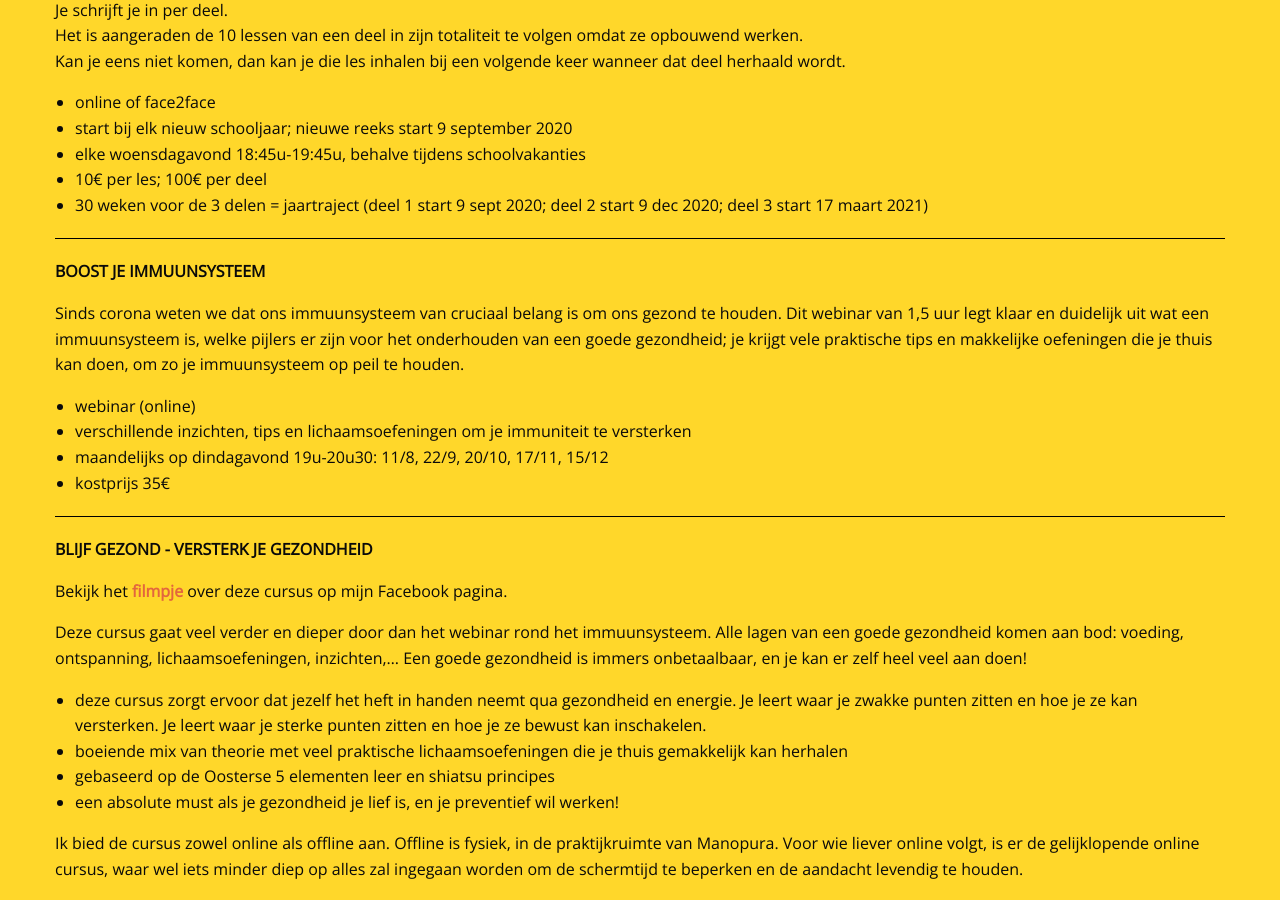
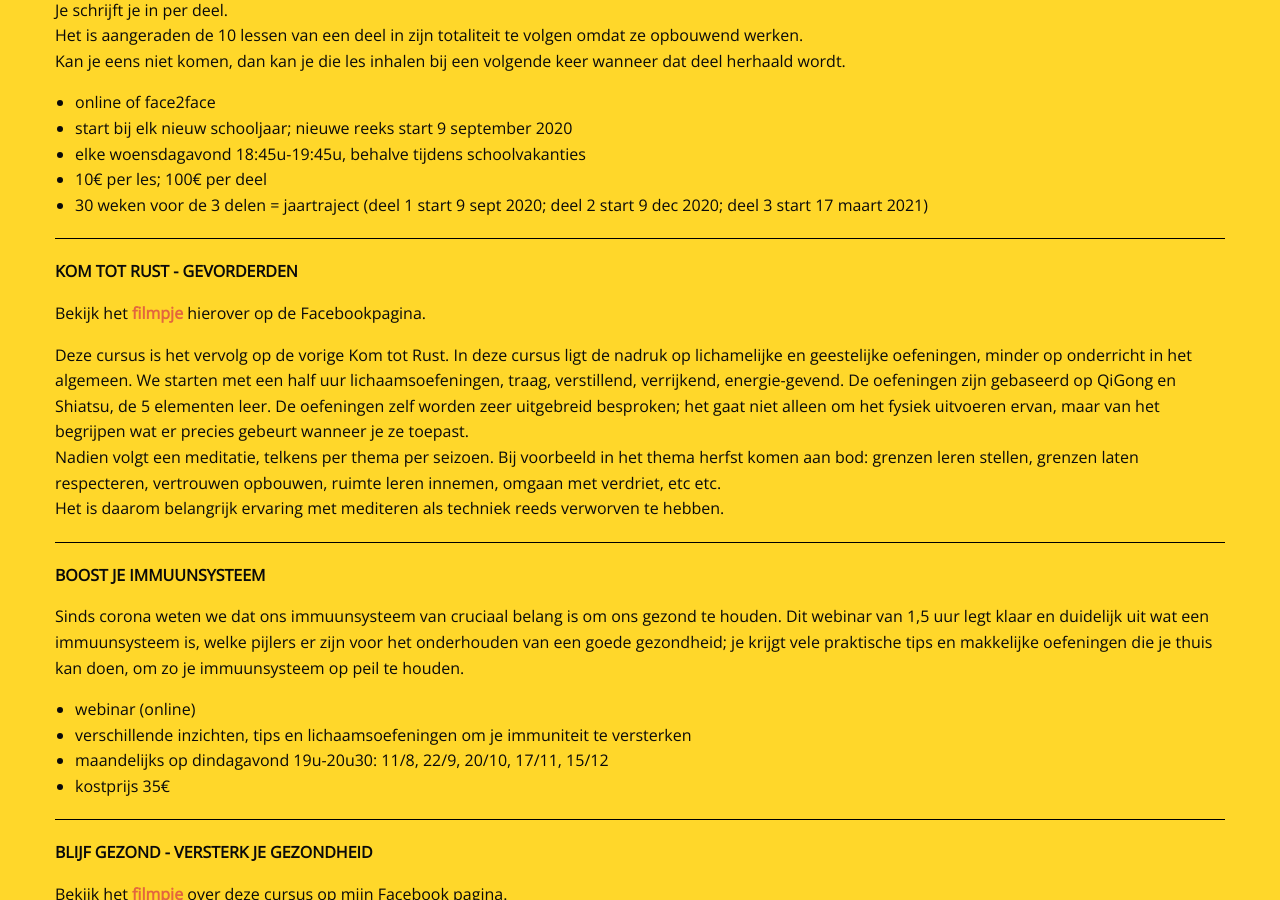
Before and after one commit to manopura/manopura.github.io, a Jekyll site: the page built from cursussen.md, in a window 1280 px wide and 900 px high, scrolled down 895 px. Built offline with Jekyll 4.4.1, drawn with Linux system fonts in a browser that asks for light colours; nearby versions of some CDN libraries; our own code applies the rules of GitHub Pages for plain Markdown files.

Commit message:
Update cursussen.md

```diff
--- a/cursussen.md
+++ b/cursussen.md
@@ -42,6 +42,19 @@ Kan je eens niet komen, dan kan je die les inhalen bij een volgende keer wanneer
 
 ---
 
+**KOM TOT RUST - GEVORDERDEN**
+
+Bekijk het [**filmpje**](https://www.facebook.com/manopura/videos/762834827799364/) hierover op de Facebookpagina.
+
+Deze cursus is het vervolg op de vorige Kom tot Rust.
+In deze cursus ligt de nadruk op lichamelijke en geestelijke oefeningen, minder op onderricht in het algemeen.
+We starten met een half uur lichaamsoefeningen, traag, verstillend, verrijkend, energie-gevend. De oefeningen zijn gebaseerd op QiGong en Shiatsu, de 5 elementen leer. De oefeningen zelf worden zeer uitgebreid besproken; het gaat niet alleen om het fysiek uitvoeren ervan, maar van het begrijpen wat er precies gebeurt wanneer je ze toepast.
+Nadien volgt een meditatie, telkens per thema per seizoen. Bij voorbeeld in het thema herfst komen aan bod: grenzen leren stellen, grenzen laten respecteren, vertrouwen opbouwen, ruimte leren innemen, omgaan met verdriet, etc etc.
+Het is daarom belangrijk ervaring met mediteren als techniek reeds verworven te hebben.
+
+---
+
+
 **BOOST JE IMMUUNSYSTEEM**
 
 Sinds corona weten we dat ons immuunsysteem van cruciaal belang is om ons gezond te houden. Dit webinar van 1,5 uur legt klaar en duidelijk uit wat een immuunsysteem is, welke pijlers er zijn voor het onderhouden van een goede gezondheid; je krijgt vele praktische tips en makkelijke oefeningen die je thuis kan doen, om zo je immuunsysteem op peil te houden.
```
